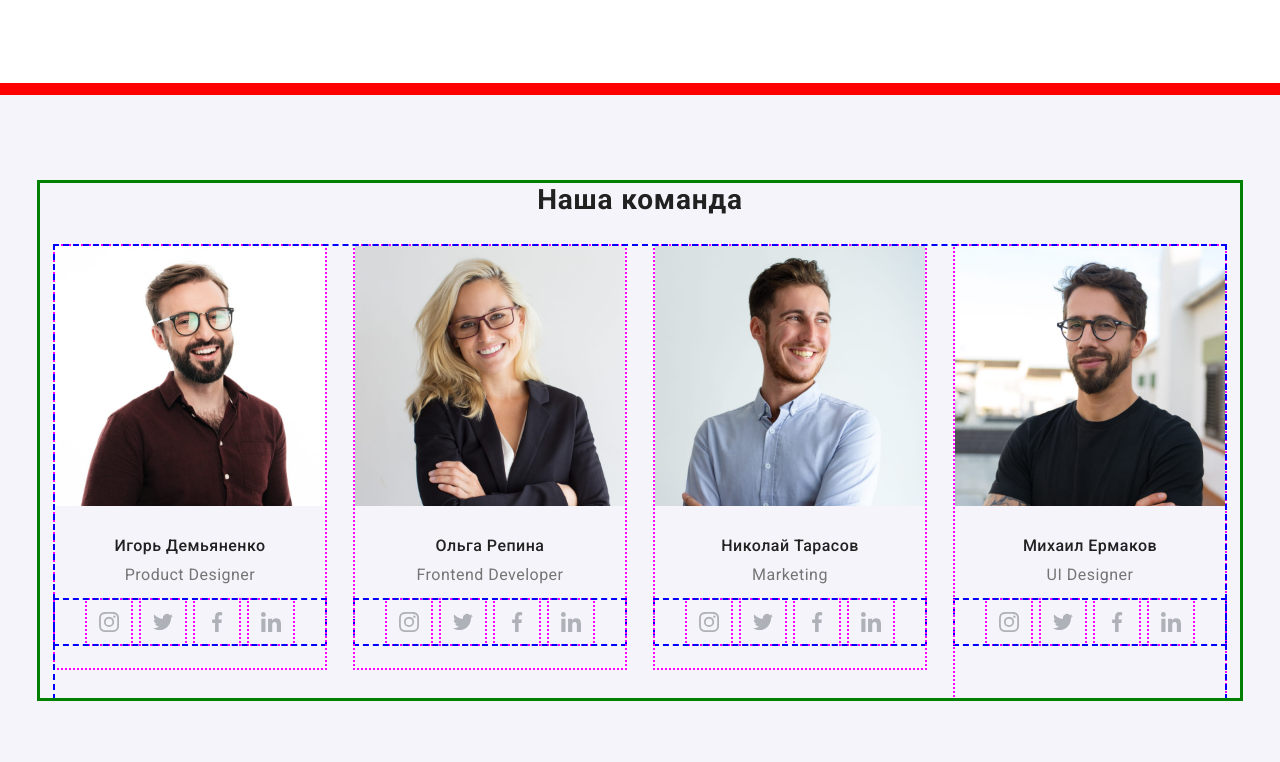
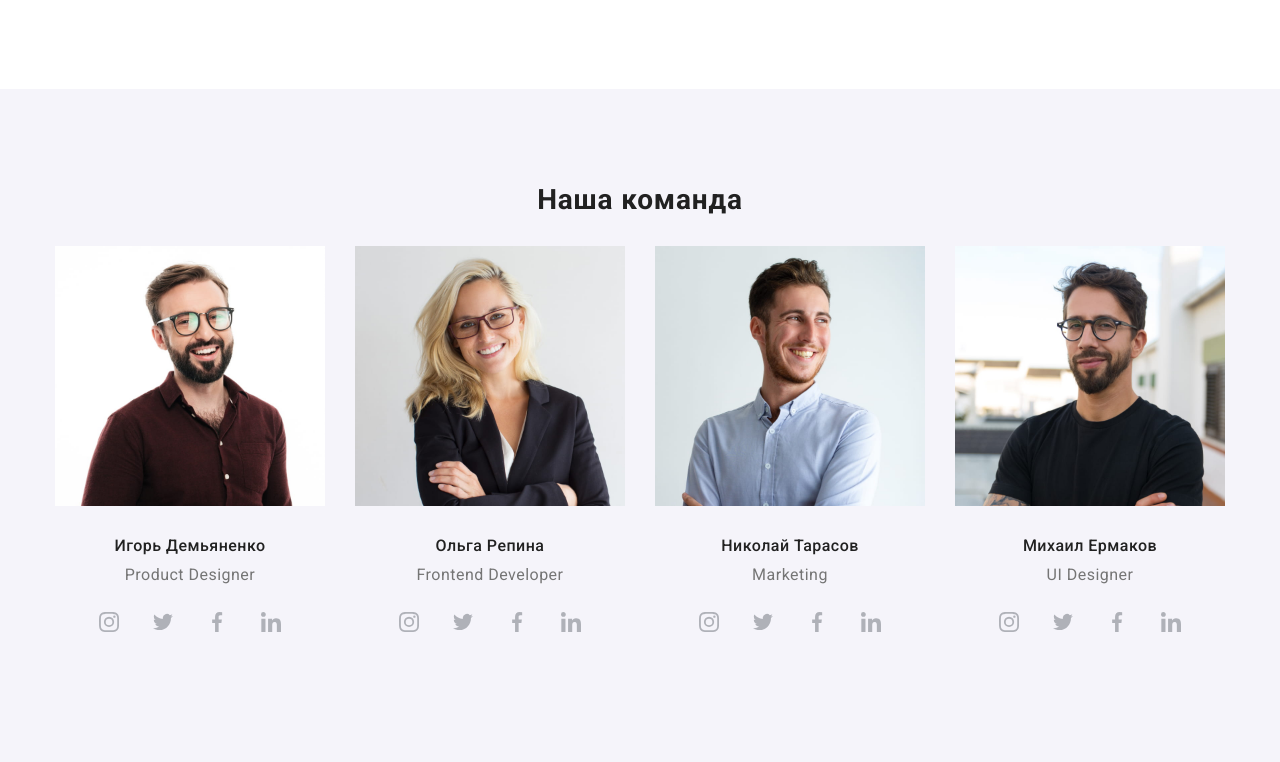
Before and after one commit to YevgenMalashenko/goit-markup-hw-08, a plain HTML site: page index.html in a window 1280 px wide. Shown: the part 1478-2240 px from the top of the page. Drawn offline with nearby package versions, Linux system fonts and the light colour scheme; files that its build step writes are made by us from their sources.

Commit message:
заканчивает дз8

```diff
--- a/sass/utils/_common.scss
+++ b/sass/utils/_common.scss
@@ -73,22 +73,22 @@
 
 
 
-.section {
-	outline: 6px solid red;
-	/* background-color: rgba(255, 182, 193, 0.4); */
-}
+// .section {
+// 	outline: 6px solid red;
+// 	/* background-color: rgba(255, 182, 193, 0.4); */
+// }
 
-.container {
-	outline: 3px solid green;
-	/* background-color: rgba(152, 251, 152, 0.5); */
-}
+// .container {
+// 	outline: 3px solid green;
+// 	/* background-color: rgba(152, 251, 152, 0.5); */
+// }
 
-ul {
-	outline: 2px dashed blue;
-	/* background-color: rgba(63, 74, 226, 0.5); */
-}
+// ul {
+// 	outline: 2px dashed blue;
+// 	/* background-color: rgba(63, 74, 226, 0.5); */
+// }
 
-li {
-	outline: 2px dotted Fuchsia;
-	/* background-color: rgba(255, 0, 255, 0.5); */
-}
+// li {
+// 	outline: 2px dotted Fuchsia;
+// 	/* background-color: rgba(255, 0, 255, 0.5); */
+// }
```
